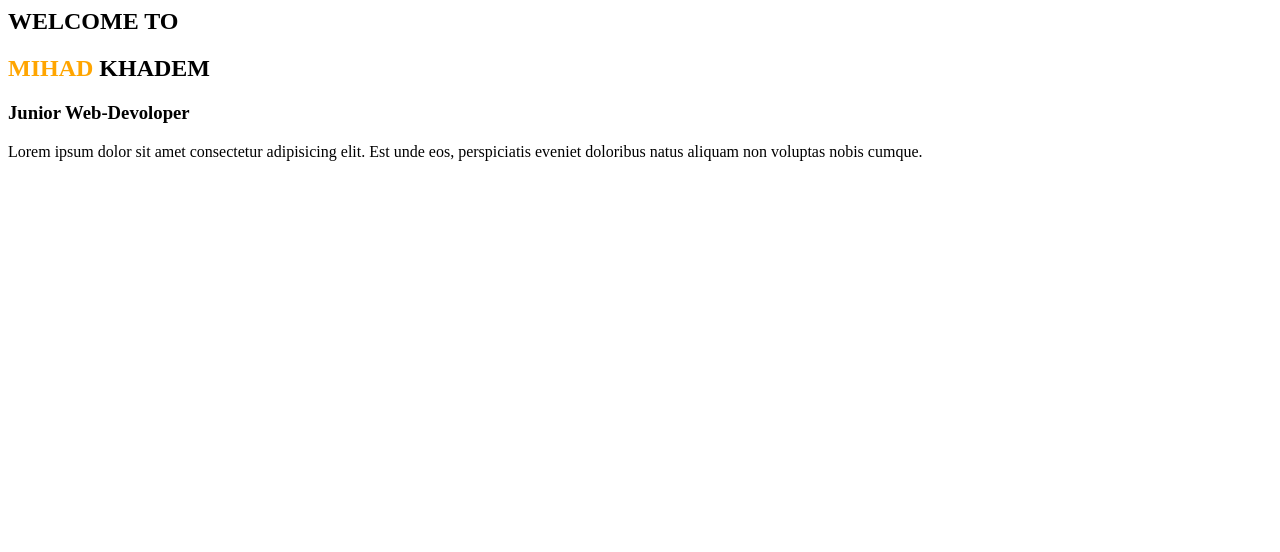
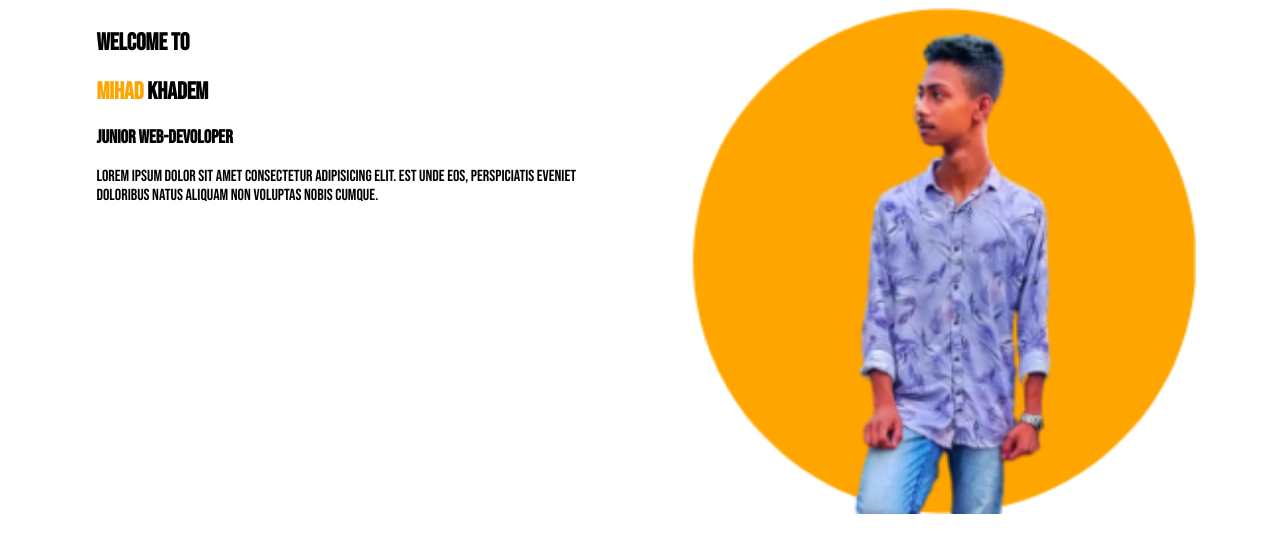
Before and after one commit to mihad2020/portfolio-website, a plain HTML site: page index.html in a window 1280 px wide. Drawn offline with Linux system fonts and the light colour scheme.

Commit message:
add font-family

```diff
--- a/index.html
+++ b/index.html
@@ -3,6 +3,7 @@
     <meta charset="UTF-8">
     <meta http-equiv="X-UA-Compatible" content="IE=edge">
     <meta name="viewport" content="width=device-width, initial-scale=1.0">
+    <link href="https://fonts.googleapis.com/css2?family=Bebas+Neue&display=swap" rel="stylesheet">
     <link rel="stylesheet" href="style.css">
     <title>MIHAD KHADEM</title>
 </head>
@@ -15,6 +16,9 @@
             <p>Lorem ipsum dolor sit amet consectetur adipisicing elit. Est unde eos, perspiciatis eveniet doloribus natus aliquam non voluptas nobis cumque.</p>
 
         </div>
+        <div class="half-width">
+        <img src="images/profile.png.png" alt="">
+        </div>
     </section>
 
 </body>
--- a/style.css
+++ b/style.css
@@ -1,6 +1,15 @@
 body{
-
+    font-family: 'Bebas Neue', cursive;
 }
 .name-highlight{
     color: orange;
 }
+.half-width{
+    width: 40%;
+    float: left;
+    margin-left: 5%;
+    padding-left: 2%;
+}
+.half-width img{
+    width: 100%;
+}
```
Also changed, not shown: images/2fe38ad9-b1f7-4199-a505-28fa952056ae-removebg-preview.png (added), images/2fe38ad9-b1f7-4199-a505-28fa952056ae.jpg (added), images/profile.png.png (added).
